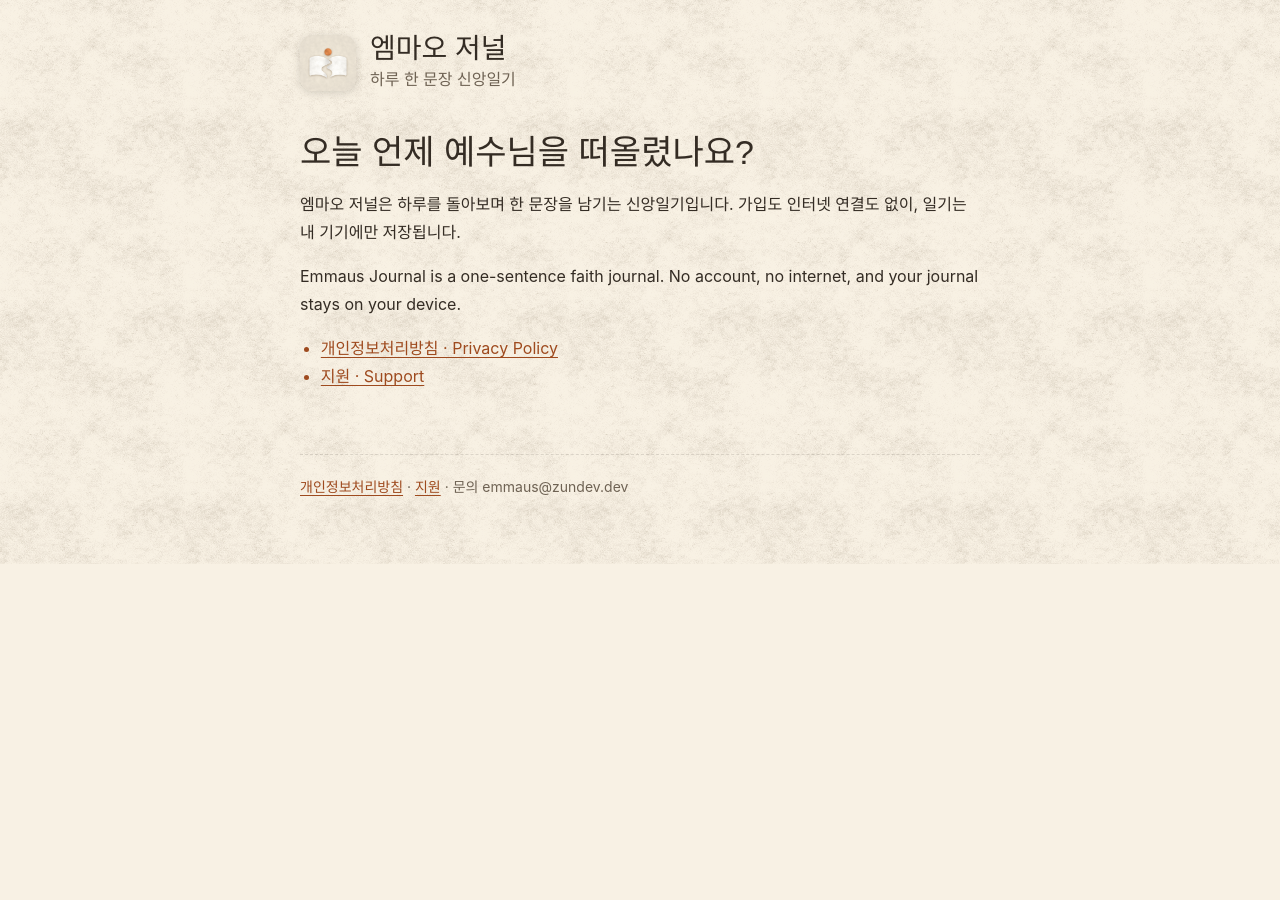
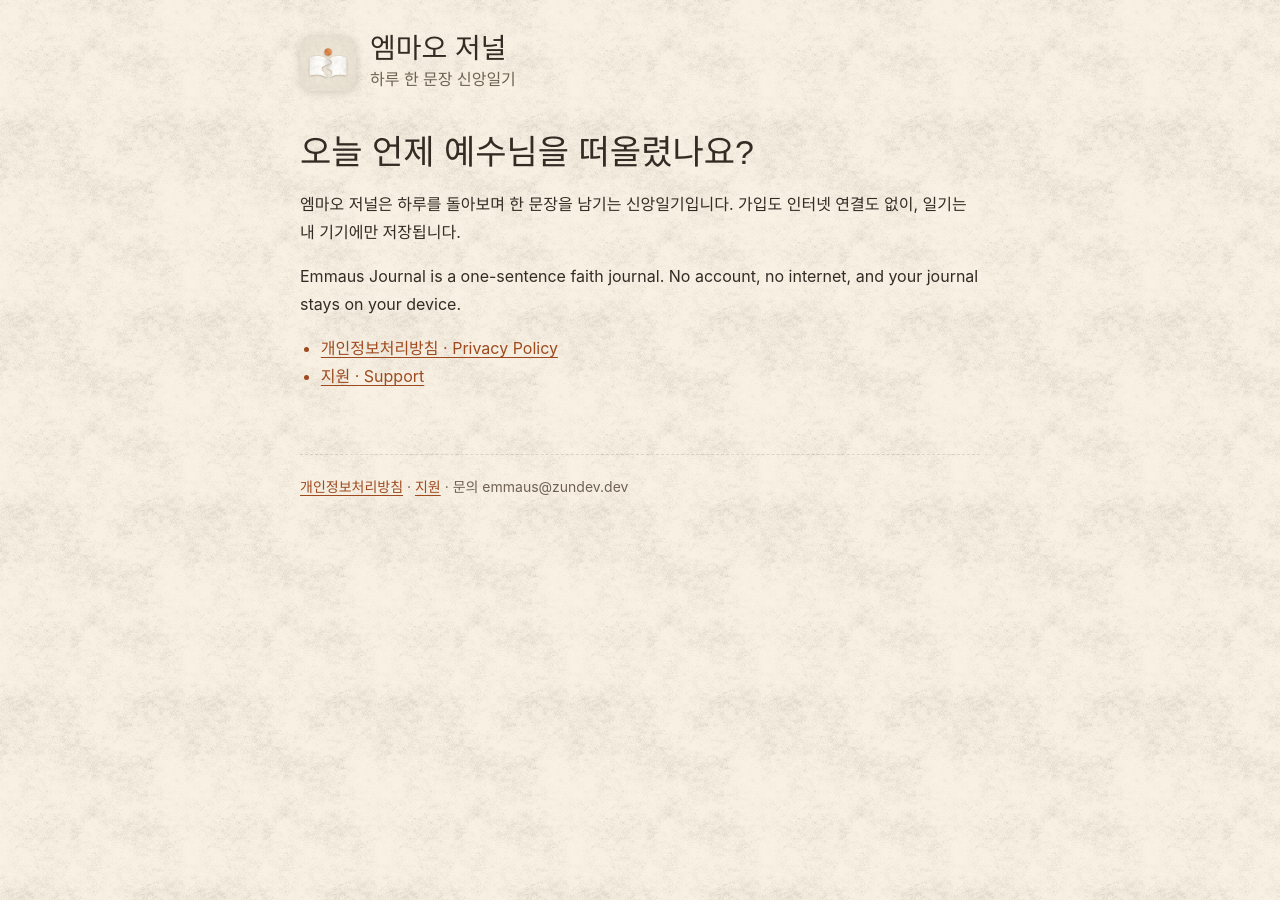
Before and after one commit to zunDev/emmaus-journal-site, a Jekyll site: the page built from index.md, in a window 1280 px wide. Built offline with Jekyll 4.4.1, drawn with Linux system fonts in a browser that asks for light colours; some web fonts are replaced; our own code applies the rules of GitHub Pages for plain Markdown files.

Commit message:
Extend the paper grain to the full page height

```diff
--- a/_layouts/default.html
+++ b/_layouts/default.html
@@ -24,13 +24,16 @@
       color-scheme: light;
     }
     * { box-sizing: border-box; }
-    html { background: var(--paper); }
+    /* 종이 결은 html에 깔아야 글이 짧은 페이지에서도 화면 끝까지 이어진다. */
+    html {
+      background: var(--paper) url("{{ '/assets/paper-grain.png' | relative_url }}") repeat;
+      background-size: 192px 192px;
+    }
     body {
       margin: 0;
       color: var(--ink);
       font: 16px/1.75 var(--text);
-      background: var(--paper) url("{{ '/assets/paper-grain.png' | relative_url }}") repeat;
-      background-size: 192px 192px;
+      background: transparent;
       -webkit-text-size-adjust: 100%;
     }
     .wrap {
```
